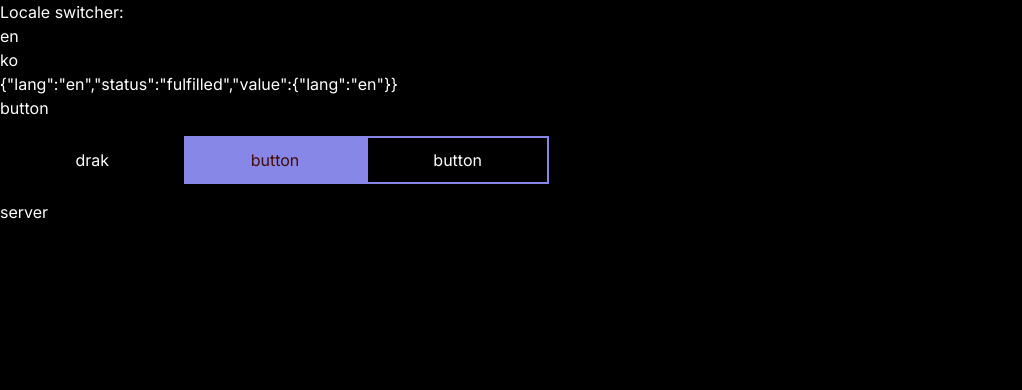
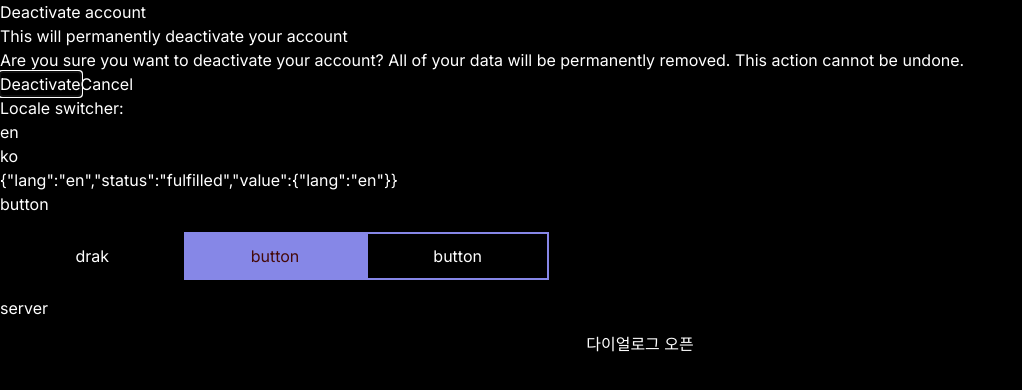
Before and after one commit to mark-cos/todo-frontend, a Next.js app: page /en in a window 1280 px wide. Shown: the top 390 px of the page, without its empty margins (0-1022 px from the left). Built offline with nearby package versions, Linux system fonts and the light colour scheme.

Commit message:
WIP dialog compoent

```diff
--- a/package.json
+++ b/package.json
@@ -10,6 +10,7 @@
   },
   "dependencies": {
     "@formatjs/intl-localematcher": "^0.4.2",
+    "@headlessui/react": "^1.7.17",
     "negotiator": "^0.6.3",
     "next": "13.5.4",
     "react": "^18",
--- a/src/app/[lang]/page.tsx
+++ b/src/app/[lang]/page.tsx
@@ -1,4 +1,5 @@
 import LocaleSwitcher from '@/components/molecules/buttonTest/LocaleSwitcher';
+import DialogText from '@/components/molecules/dialogText/DialogText';
 import { InputTest } from '@/components/organisms';
 import { Locale } from '@/libs/i18n';
 import getDictionary from '@/libs/i18n/getDictionary';
@@ -16,6 +17,7 @@ export default async function RootPage({ params }: RootPageProps) {
       {t['button']}
       <InputTest dictionary={{ button1: t['btn-name'], button2: t['button'] }} />
       server
+      <DialogText />
     </>
   );
 }
--- /dev/null
+++ b/src/components/atoms/dialog/Dialog.tsx
@@ -0,0 +1,31 @@
+'use client';
+
+import { Dialog as Modal } from '@headlessui/react';
+
+type DialogProps = {
+  isOpen: boolean;
+  setIsOpen: React.Dispatch<React.SetStateAction<boolean>>;
+};
+
+const Dialog = ({ isOpen, setIsOpen }: DialogProps) => {
+  return (
+    <Modal open={isOpen} onClose={() => setIsOpen(false)}>
+      <Modal.Panel>
+        <Modal.Title>Deactivate account</Modal.Title>
+        <Modal.Description>
+          This will permanently deactivate your account
+        </Modal.Description>
+
+        <p>
+          Are you sure you want to deactivate your account? All of your data will be
+          permanently removed. This action cannot be undone.
+        </p>
+
+        <button onClick={() => setIsOpen(false)}>Deactivate</button>
+        <button onClick={() => setIsOpen(false)}>Cancel</button>
+      </Modal.Panel>
+    </Modal>
+  );
+};
+
+export default Dialog;
--- a/src/components/atoms/index.ts
+++ b/src/components/atoms/index.ts
@@ -1,4 +1,5 @@
 import Input from './input/Input';
 import Button from './button/Button';
+import Dialog from './dialog/Dialog';
 
-export { Button, Input };
+export { Button, Input, Dialog };
--- /dev/null
+++ b/src/components/molecules/dialogText/DialogText.tsx
@@ -0,0 +1,19 @@
+'use client';
+import { Button, Dialog } from '@/components/atoms';
+import React, { useState } from 'react';
+
+const DialogText = () => {
+  let [isOpen, setIsOpen] = useState(true);
+  const handleToggleDialog = () => {
+    setIsOpen((pre) => !pre);
+  };
+  return (
+    <>
+      <Button onClick={handleToggleDialog}>다이얼로그 오픈</Button>
+
+      <Dialog isOpen={isOpen} setIsOpen={setIsOpen} />
+    </>
+  );
+};
+
+export default DialogText;
```
Also changed, not shown: 1 other file (tests, documents, lock files or other folders).
